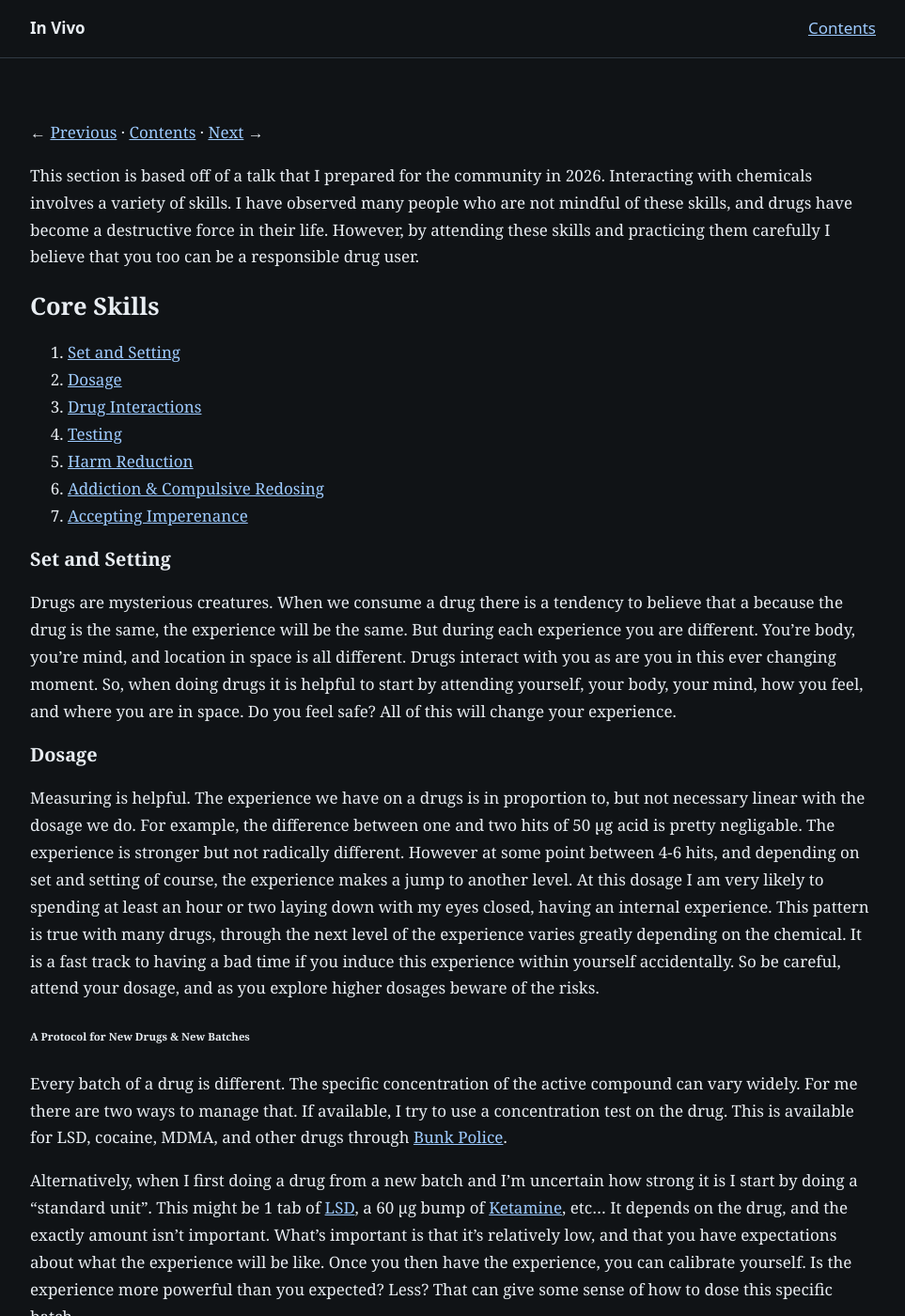
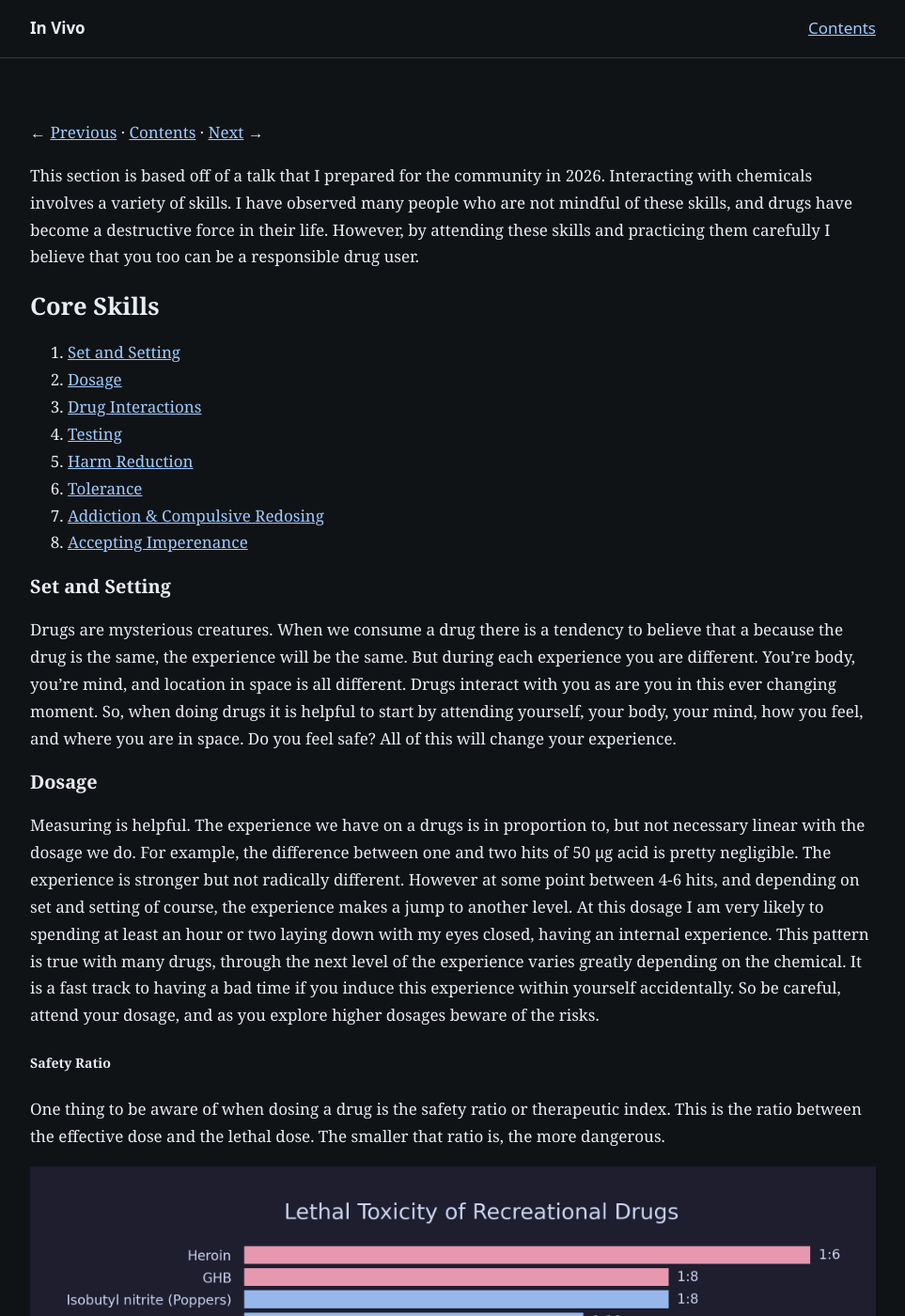
Before and after one commit to aleph-1-research/aleph-1-research.github.io, a Jekyll site: the page built from How To Use Drugs.md, in a window 1280 px wide and 1400 px high. Shown: the whole window at 94% size, without its empty margins (158-1121 px from the left). Built offline with Jekyll 4.4.1, drawn with Linux system fonts in a browser that asks for light colours; our own code applies the rules of GitHub Pages for plain Markdown files; some of the changed text lies outside the part shown.

Commit message:
Added safety ratio and tolerance to HTUD

```diff
--- a/How To Use Drugs.md
+++ b/How To Use Drugs.md
@@ -11,8 +11,9 @@
 3. [[#Drug Interactions]]
 4. [[#Testing]]
 5. [[#Harm Reduction]]
-6. [[#Addiction & Compulsive Redosing]]
-7. [[#Accepting Imperenance]]
+6. [[#Tolerance]]
+7. [[#Addiction & Compulsive Redosing]]
+8. [[#Accepting Imperenance]]
 
 ### Set and Setting
 
@@ -20,8 +21,14 @@
 
 ### Dosage
 
-Measuring is helpful. The experience we have on a drugs is in proportion to, but not necessary linear with the dosage we do.  For example, the difference between one and two hits of 50 µg acid is pretty negligable.  The experience is stronger but not radically different.  However at some point between 4-6 hits, and depending on set and setting of course, the experience makes a jump to another level.  At this dosage I am very likely to spending at least an hour or two laying down with my eyes closed, having an internal experience.  This pattern is true with many drugs, through the next level of the experience varies greatly depending on the chemical.  It is a fast track to having a bad time if you induce this experience within yourself accidentally. So be careful, attend your dosage, and as you explore higher dosages beware of the risks.
+Measuring is helpful. The experience we have on a drugs is in proportion to, but not necessary linear with the dosage we do.  For example, the difference between one and two hits of 50 µg acid is pretty negligible.  The experience is stronger but not radically different.  However at some point between 4-6 hits, and depending on set and setting of course, the experience makes a jump to another level.  At this dosage I am very likely to spending at least an hour or two laying down with my eyes closed, having an internal experience.  This pattern is true with many drugs, through the next level of the experience varies greatly depending on the chemical.  It is a fast track to having a bad time if you induce this experience within yourself accidentally. So be careful, attend your dosage, and as you explore higher dosages beware of the risks.
 
+##### Safety Ratio
+
+One thing to be aware of when dosing a drug is the safety ratio or therapeutic index.  This is the ratio between the effective dose and the lethal dose.  The smaller that ratio is, the more dangerous.
+
+![[Safety Ratio.png]]
+[Safety Ratio Chart](https://www.reddit.com/r/dataisbeautiful/comments/1srrql5/oc_a_comparison_of_the_acute_lethal_toxicity_of/#lightbox)
 ###### A Protocol for New Drugs & New Batches
 
 Every batch of a drug is different.  The specific concentration of the active compound can vary widely.  For me there are two ways to manage that. If available, I try to use a concentration test on the drug.  This is available for LSD, cocaine, MDMA, and other drugs through [Bunk Police](https://bunkpolice.com/product-category/qtest-purity-test-kits/?_gl=1*jdeli0*_up*MQ..*_gs*MQ..&gclid=Cj0KCQjwkt_UBhDMARIsALpnOAzvVdfXZcUrYj-k29Rd3noXMyfDMEEjHqAn13kM9qct-djnOJNfkRMaAqgrEALw_wcB&gbraid=0AAAAAC4Z792hIwSDZkpKt6PEwsPVl3QJ2).
@@ -50,6 +57,10 @@
 ### Harm Reduction
 
 This is a hard topic and is very specific to the chemical you're interacting with.  I would say in general, try to understand how a drug is damaging to the body.  Provide support to your body where you can, and be aware that in every case doing a drug all the time is destructive to your body.  Finding balance with a drug is a core part of harm reduction. I give more specific advice for managing harm reduction in my discussion of individual chemicals later in this book.
+
+### Tolerance
+
+Sometimes we use a drug regularly, get used to certain level of dosage, and then take a break.  When returning to the drug, recalibration is required. Don't assume you can do the same amount you used to.  This can be very dangerous, and is a good way to overdose particularly with drugs that have lower safety ratios.
 ### Addiction & Compulsive Redosing
 
 Some time ago I [watched a lecture](https://www.youtube.com/watch?v=aOSD9rTVuWc) by [[Marc Lewis]] based on their book called [[The Biology of Desire]] which completely changed how I think about addiction. After watching the lecture I read the book, and have found in my life that it has provided the most useful model of addiction that I've encountered. In this section I will provide some thoughts on how I currently think about addiction highly informed by Marc's work.
```
Also changed, not shown: .obsidian/workspace.json, Resources/Safety Ratio.png (added).
